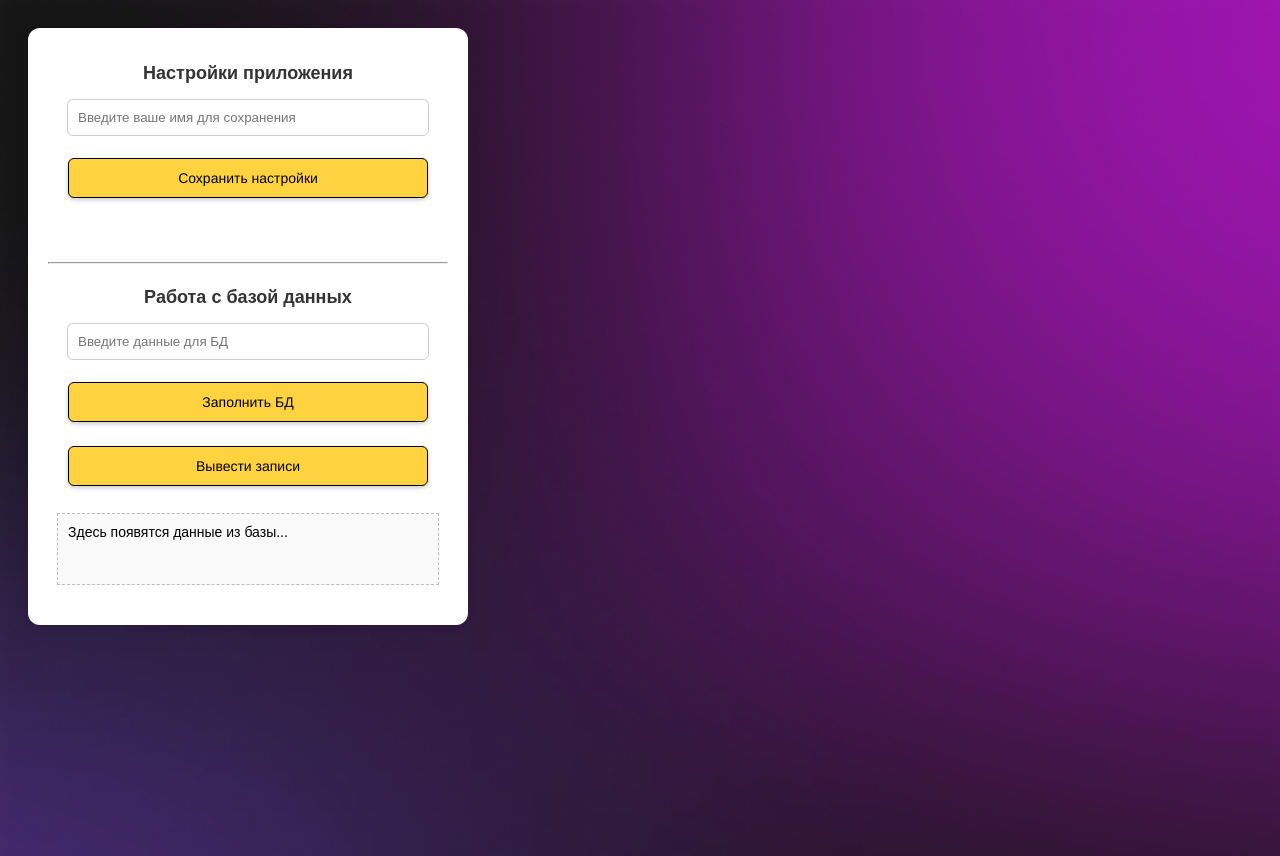
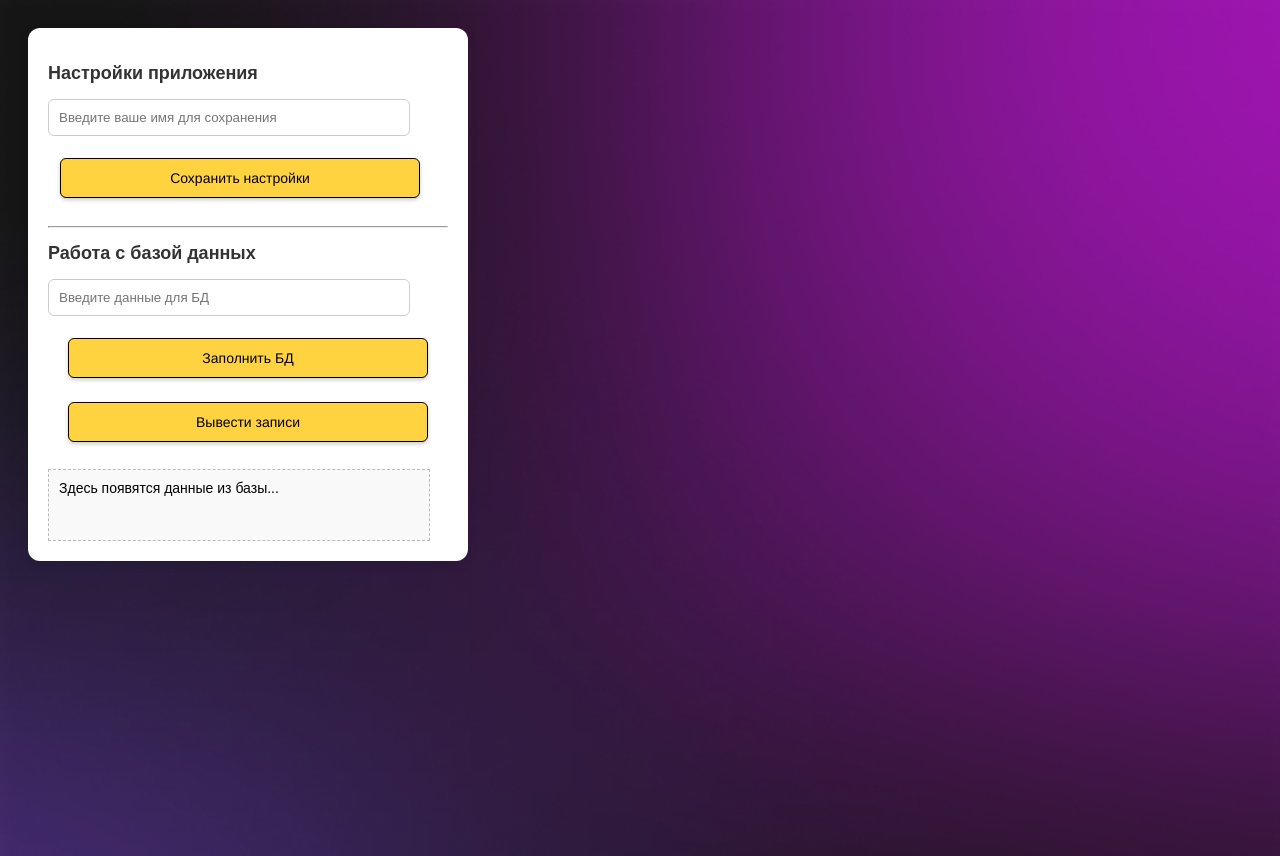
Before and after one commit to Egorova/laba16, a plain HTML site: page index.html in a window 1280 px wide. Drawn offline with Linux system fonts and the light colour scheme.

Commit message:
Update index.html

```diff
--- a/index.html
+++ b/index.html
@@ -8,16 +8,14 @@
 </head>
 <body>
     <div class="container">
-        <section class="task-section">
+        <section class="cont">
             <h2>Настройки приложения</h2>
             <input type="text" id="userNameInput" placeholder="Введите ваше имя для сохранения">
             <button class="btn1" onclick="saveSettings()">Сохранить настройки</button>
             <p id="settingsStatus"></p>
         </section>
-
         <hr>
-
-        <section class="task-section">
+        <section class="cont">
             <h2>Работа с базой данных</h2>
             <input type="text" id="dbDataInput" placeholder="Введите данные для БД">
 
```
